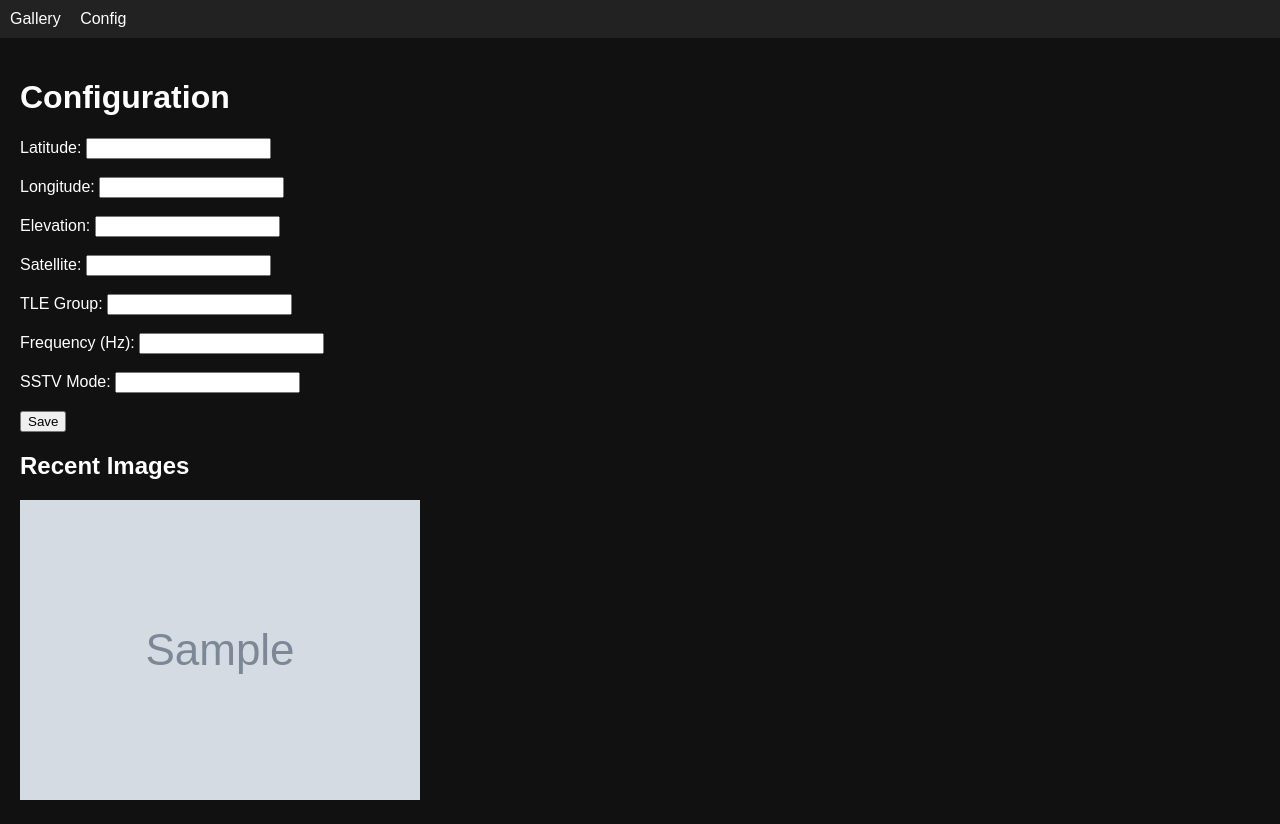
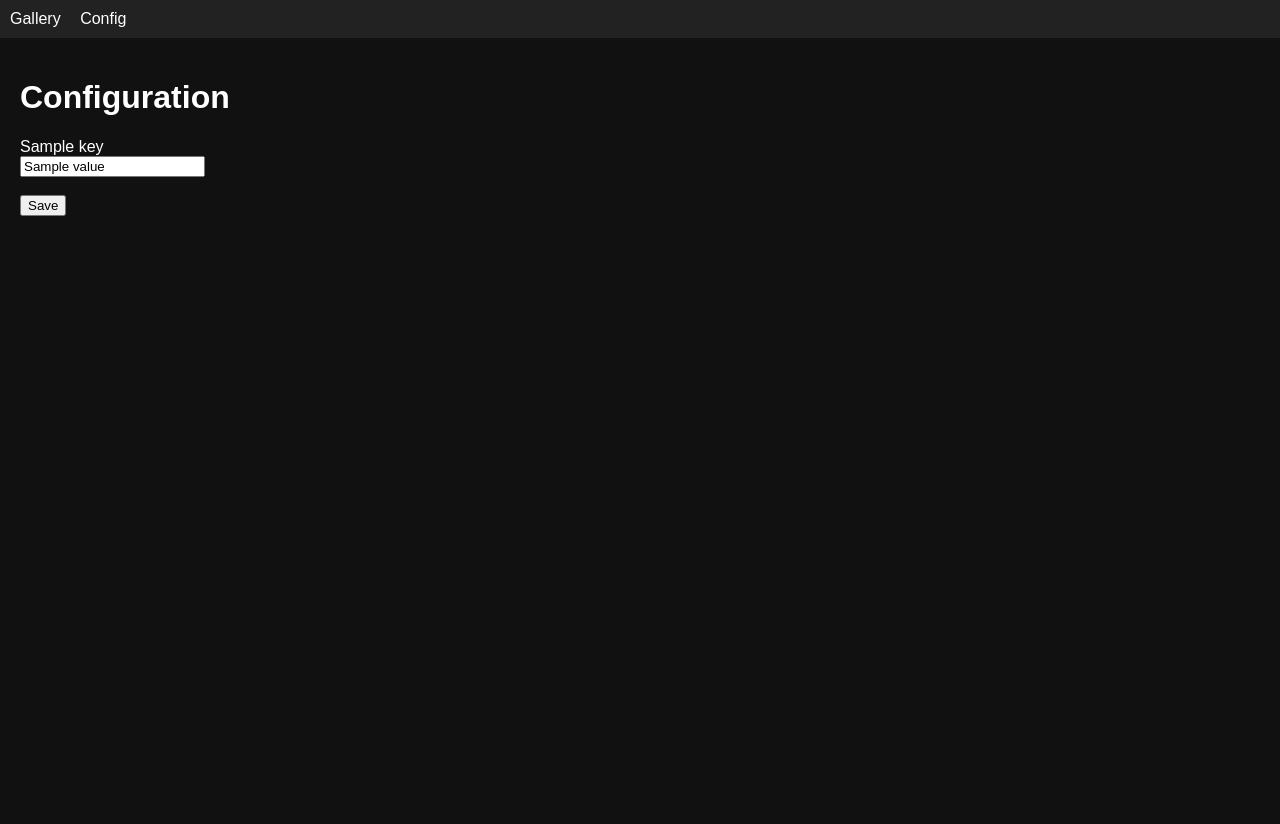
Before and after one commit to Mraanderson/sstv-groundstation, a Flask app: template app/templates/config.html in a window 1280 px wide. After the commit the page ends 216 px from the top, so only its background shows below. Run offline with Flask 3, Linux system fonts and the light colour scheme; the template is opened without the code that fills it: most values are stand-ins (such as "Sample title", 1, 10 or a date in 2020); grey boxes marked "Sample" are stand-in pictures.

Commit message:
Update config.html

```diff
--- a/app/templates/config.html
+++ b/app/templates/config.html
@@ -4,38 +4,14 @@
 
 {% block content %}
 <h1>Configuration</h1>
-
-<form method="POST" action="/config">
-    <label for="latitude">Latitude:</label>
-    <input type="text" id="latitude" name="latitude" value="{{ config.latitude }}"><br><br>
-
-    <label for="longitude">Longitude:</label>
-    <input type="text" id="longitude" name="longitude" value="{{ config.longitude }}"><br><br>
-
-    <label for="elevation">Elevation:</label>
-    <input type="text" id="elevation" name="elevation" value="{{ config.elevation }}"><br><br>
-
-    <label for="satellite">Satellite:</label>
-    <input type="text" id="satellite" name="satellite" value="{{ config.satellite }}"><br><br>
-
-    <label for="tle_group">TLE Group:</label>
-    <input type="text" id="tle_group" name="tle_group" value="{{ config.tle_group }}"><br><br>
-
-    <label for="frequency">Frequency (Hz):</label>
-    <input type="text" id="frequency" name="frequency" value="{{ config.frequency }}"><br><br>
-
-    <label for="sstv_mode">SSTV Mode:</label>
-    <input type="text" id="sstv_mode" name="sstv_mode" value="{{ config.sstv_mode }}"><br><br>
-
+<form method="post">
+    {% for key, value in config_data.items() %}
+        <label for="{{ key }}">{{ key }}</label><br>
+        <input type="text" id="{{ key }}" name="{{ key }}" value="{{ value }}"><br><br>
+    {% endfor %}
     <button type="submit">Save</button>
 </form>
-
-<h2>Recent Images</h2>
-<div>
-    {% for image in recent_images %}
-        <a href="/images/{{ image }}"><img src="/images/{{ image }}" alt="{{ image }}"></a>
-    {% else %}
-        <p>No images found.</p>
-    {% endfor %}
-</div>
+{% if message %}
+    <p style="color:lime;">{{ message }}</p>
+{% endif %}
 {% endblock %}
```
